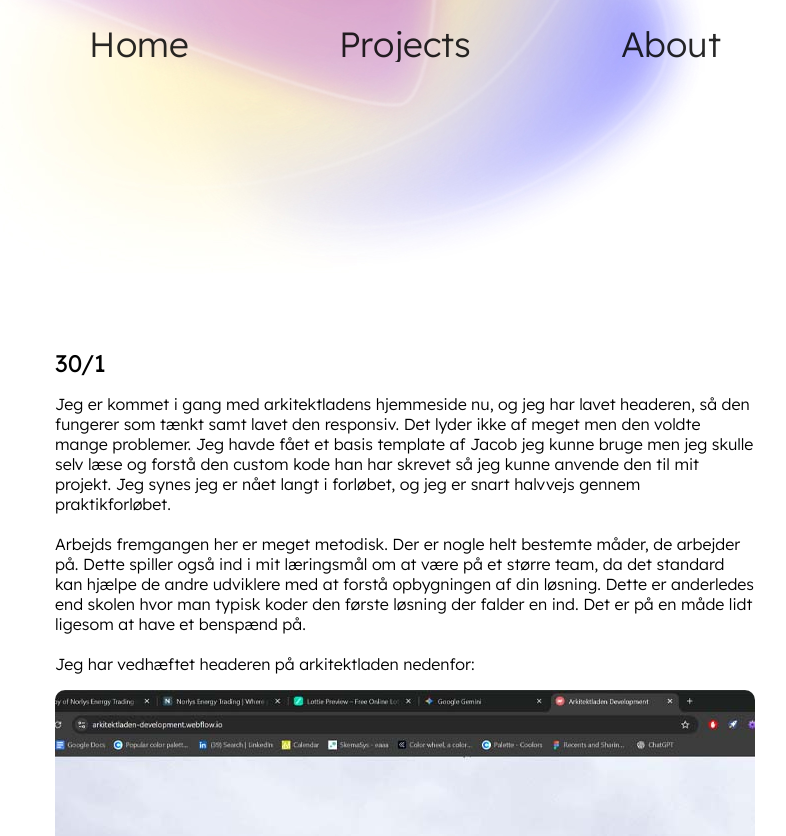
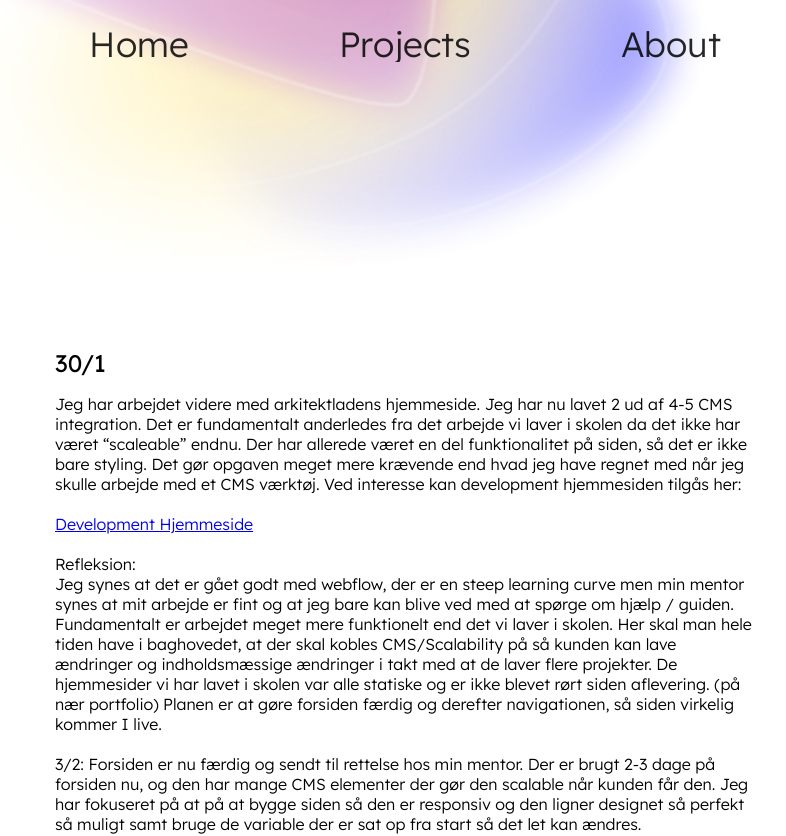
Before and after one commit to AlbertHetting/AlbertHetting.github.io, a React (Vite) app: page /blog in a window 1280 px wide. Shown: the top 836 px of the page, without its empty margins (235-1021 px from the left). Built offline with nearby package versions, Linux system fonts and the light colour scheme; the HTML template or start-up script is replaced by a standard one.

Commit message:
0302 update

```diff
--- a/src/pages/Blog.jsx
+++ b/src/pages/Blog.jsx
@@ -22,6 +22,58 @@ export default function Blog() {
       </section>
       <div>
         <div className="BlogSectionMain">
+          <div className="things reveal4 stagger">
+            <div className="Daily">
+              <h1> 30/1 </h1>
+              <p className="PText">
+                Jeg har arbejdet videre med arkitektladens hjemmeside. Jeg har
+                nu lavet 2 ud af 4-5 CMS integration. Det er fundamentalt
+                anderledes fra det arbejde vi laver i skolen da det ikke har
+                været “scaleable” endnu. Der har allerede været en del
+                funktionalitet på siden, så det er ikke bare styling. Det gør
+                opgaven meget mere krævende end hvad jeg have regnet med når jeg
+                skulle arbejde med et CMS værktøj. Ved interesse kan development
+                hjemmesiden tilgås her:<br></br> <br></br>
+                <a href="https://arkitektladen-development.webflow.io/ ">
+                  Development Hjemmeside
+                </a>
+                <br></br> <br></br>
+                Refleksion: <br></br>
+                Jeg synes at det er gået godt med webflow, der er en steep
+                learning curve men min mentor synes at mit arbejde er fint og at
+                jeg bare kan blive ved med at spørge om hjælp / guiden.
+                Fundamentalt er arbejdet meget mere funktionelt end det vi laver
+                i skolen. Her skal man hele tiden have i baghovedet, at der skal
+                kobles CMS/Scalability på så kunden kan lave ændringer og
+                indholdsmæssige ændringer i takt med at de laver flere
+                projekter. De hjemmesider vi har lavet i skolen var alle
+                statiske og er ikke blevet rørt siden aflevering. (på nær
+                portfolio) Planen er at gøre forsiden færdig og derefter
+                navigationen, så siden virkelig kommer I live. <br></br>{" "}
+                <br></br>
+                3/2: Forsiden er nu færdig og sendt til rettelse hos min mentor.
+                Der er brugt 2-3 dage på forsiden nu, og den har mange CMS
+                elementer der gør den scalable når kunden får den. Jeg har
+                fokuseret på at på at bygge siden så den er responsiv og den
+                ligner designet så perfekt så muligt samt bruge de variable der
+                er sat op fra start så det let kan ændres. <br></br> <br></br>
+                Jeg synes faktisk der er kommet fart på nu hvor jeg har lært det
+                basale i webflow. Jeg får selvfølgelig hjælp når jeg har brug
+                for det ift. rigtig opsætning af CMS og nogle af de features der
+                skal være meget scalable. Det er interessant at lave en
+                hjemmeside der faktisk skal bruges. Her skal man virkelig tænke
+                over hvordan man inkorporerer CMS rigtigt og intuitivt så kunden
+                selv kan opdatere/oprette uden forvirring.
+              </p>
+
+              <img
+                className="imagecontainer1"
+                src={withBase("Images/0302.jpg")}
+                alt=""
+              />
+            </div>
+          </div>
+
           <div className="things reveal4 stagger">
             <div className="Daily">
               <h1> 30/1 </h1>
```
Also changed, not shown: public/Images/0302.jpg (added).
